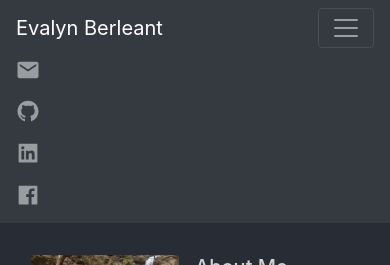
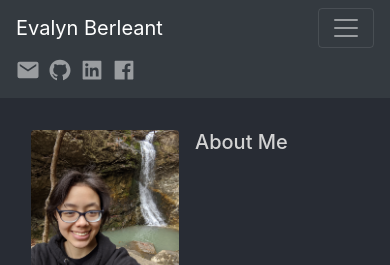
Before and after one commit to eberleant/eberleant.github.io, a React (Create React App) app: page / in a window 390 px wide. Both pictures are taken after a click on the button 346 px from the left and 28 px from the top of the page. Shown: the top 265 px of the page. Built offline with nearby package versions, Linux system fonts and the light colour scheme.

Commit message:
Combine contact buttons in navbar into one row on mobile

```diff
--- a/src/App.jsx
+++ b/src/App.jsx
@@ -22,18 +22,20 @@ export default function App() {
             <Navbar.Toggle aria-controls="basic-navbar-nav" />
             <Navbar.Collapse className="justify-content-end">
               <Nav>
-                <Nav.Link href="mailto:eberleant@gmail.com" aria-label="Email link">
+                <div className="d-flex flex-row">
+                  <Nav.Link className="pr-2" href="mailto:eberleant@gmail.com" aria-label="Email link">
                     <IoMdMail size="1.5rem" />
                   </Nav.Link>
-                <Nav.Link href="https://github.com/eberleant" aria-label="Github link">
+                  <Nav.Link className="pr-2" href="https://github.com/eberleant" aria-label="Github link">
                     <AiFillGithub size="1.5rem" />
                   </Nav.Link>
-                <Nav.Link href="https://www.linkedin.com/in/eberleant" aria-label="Linkedin link">
+                  <Nav.Link className="pr-2" href="https://www.linkedin.com/in/eberleant" aria-label="Linkedin link">
                     <AiFillLinkedin size="1.5rem" />
                   </Nav.Link>
-                <Nav.Link href="https://www.facebook.com/evalyn.berleant" aria-label="Facebook link">
+                  <Nav.Link className="pr-2" href="https://www.facebook.com/evalyn.berleant" aria-label="Facebook link">
                     <AiFillFacebook size="1.5rem" />
                   </Nav.Link>
+                </div>
               </Nav>
             </Navbar.Collapse>
           </Container>
```
Lines whose indentation alone changed are shown as unchanged.
